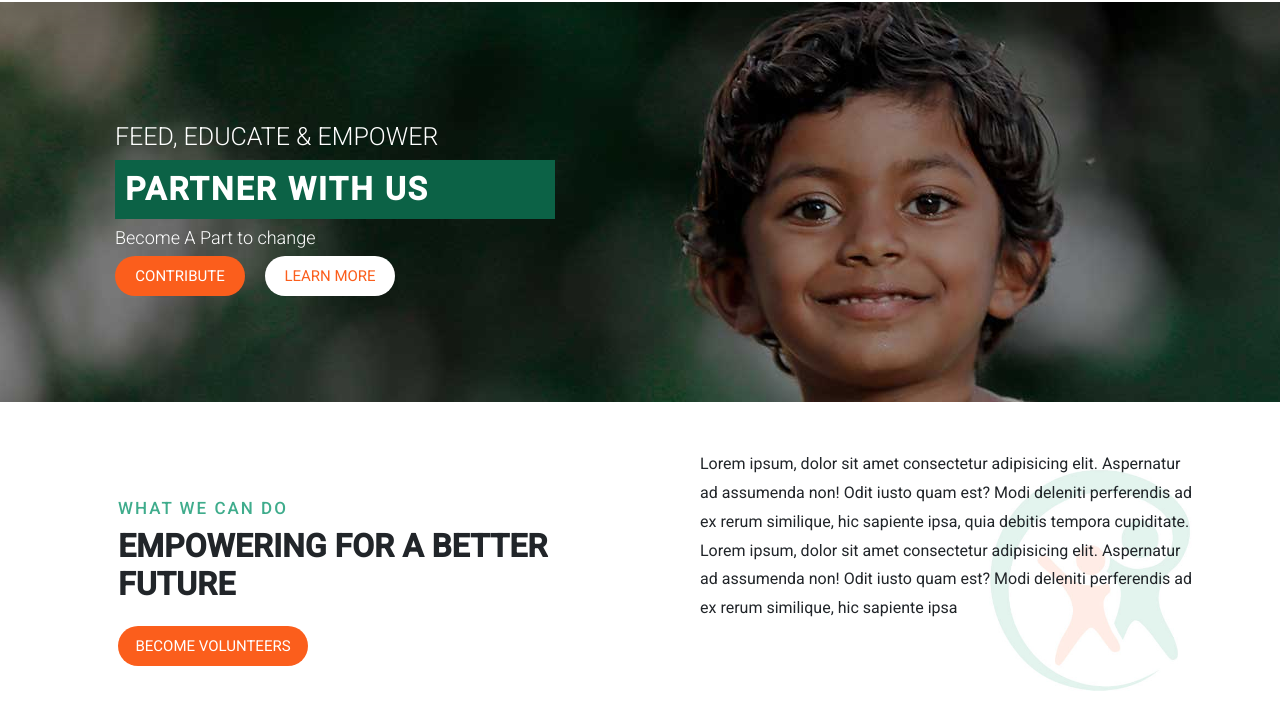
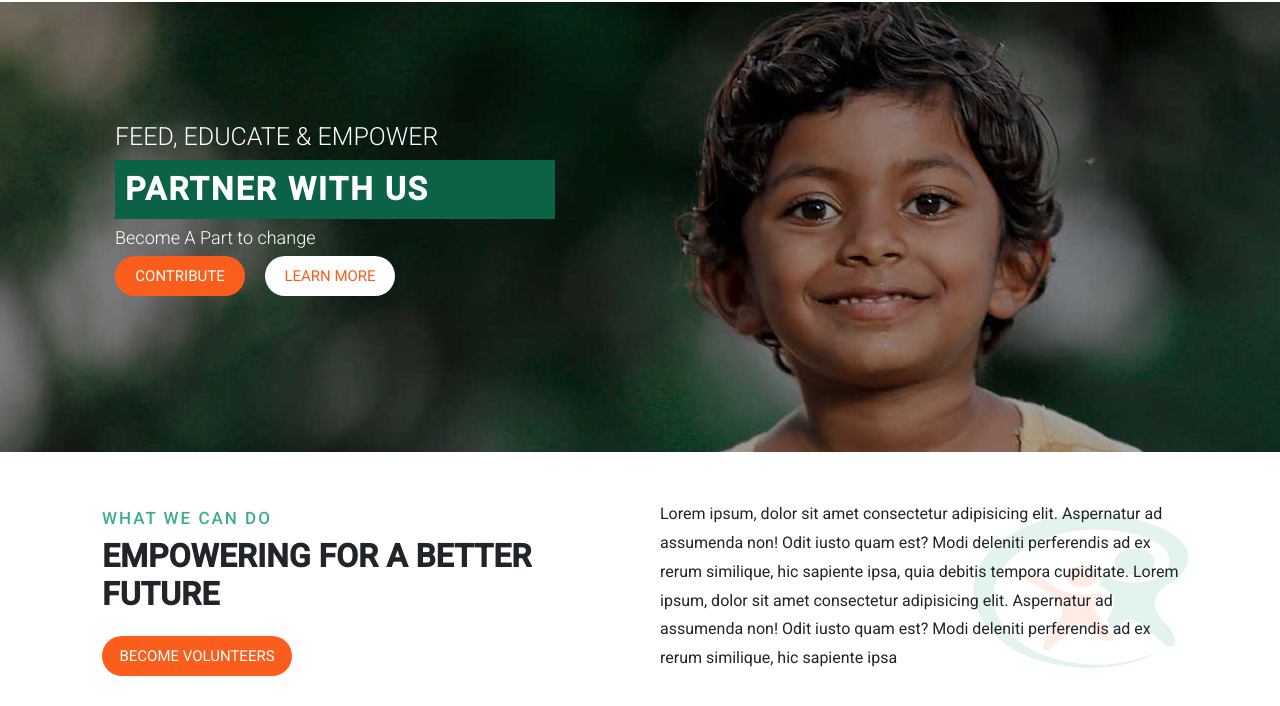
Before and after one commit to TejasCreatives/emfoundationsdemo.github.io, a plain HTML site: page index.html in a window 1280 px wide. Shown: the part 94-800 px from the top of the page. Drawn offline with nearby package versions, Linux system fonts and the light colour scheme.

Commit message:
commit these changes

```diff
--- a/css/style.css
+++ b/css/style.css
@@ -72,7 +72,7 @@ header {
   background-image: url("../images/hero.jpg");
   background-repeat: no-repeat;
   max-width: 100%;
-  height: 400px;
+  height: 450px;
   background-position: top;
 }
 
@@ -423,8 +423,7 @@ header {
   font-size: 14px;
 }
 
-
-.testimonial_section{
+.testimonial_section {
   background-color: #009166;
 }
 
--- a/index.html
+++ b/index.html
@@ -103,10 +103,10 @@
 
     <div class="container mb-5">
       <div class="row">
-        <div class="col-sm lives_section p-5 mr-4">
-          <h3 class="lives_heading">WHAT WE CAN DO</h3>
-          <h2 class="font-weight-bold">EMPOWERING FOR A BETTER FUTURE</h2>
-          <button class="btn3">BECOME VOLUNTEERS</button>
+        <div class="col-sm lives_section p-2 mr-4">
+          <h3 class="lives_heading pl-4">WHAT WE CAN DO</h3>
+          <h2 class="font-weight-bold pl-4">EMPOWERING FOR A BETTER FUTURE</h2>
+          <button class="btn3 ml-4">BECOME VOLUNTEERS</button>
         </div>
         <div class="col-sm lives_img">
           <p style="line-height: 1.8em">
```
Also changed, not shown: images/Rectangle 16.jpg, images/Rectangle 22.jpg, images/Rectangle-31.jpg.
